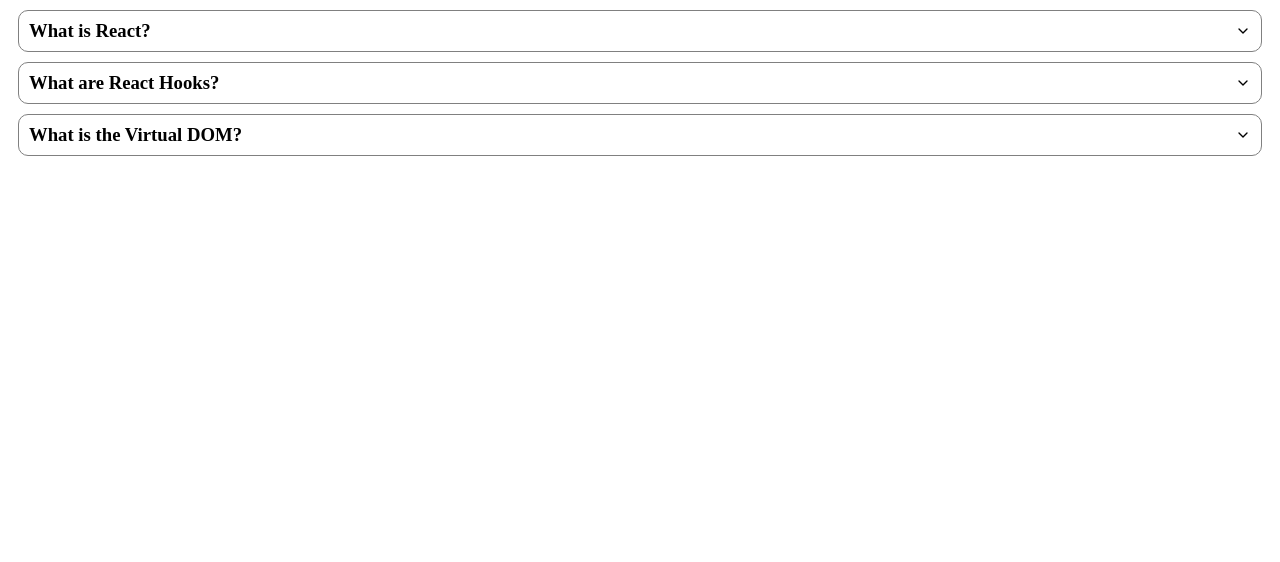
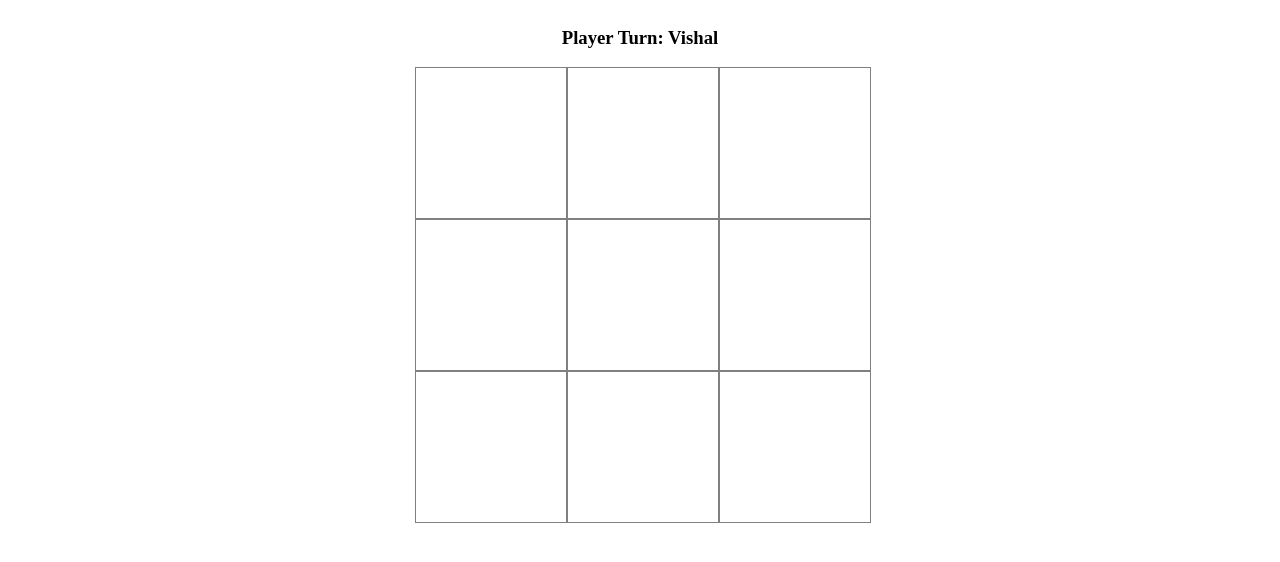
Before and after one commit to baliyan98/React_Machine_Round, a React (Create React App) app: page / in a window 1280 px wide. Shown: the top 562 px of the page. Built offline with nearby package versions, Linux system fonts and the light colour scheme.

Commit message:
tic tac toe

```diff
--- /dev/null
+++ b/src/TicTacToe/TicTacToe.js
@@ -0,0 +1,108 @@
+import { useState, useEffect } from "react";
+
+const GRID_SIZE = 9;
+const PLAYER_1 = "Vishal";
+const PLAYER_2 = "Saransh";
+const WINNING_COMBINATION = [
+  [0, 1, 2],
+  [3, 4, 5],
+  [6, 7, 8],
+  [0, 3, 6],
+  [1, 4, 7],
+  [2, 5, 8],
+  [0, 4, 8],
+  [2, 4, 6],
+];
+
+export const TicTacToe = () => {
+  const [clickedGrids, setClickedGrids] = useState(new Map());
+  const [playerTurn, setPlayerTurn] = useState(PLAYER_1);
+  const [winner, setWinner] = useState(null);
+
+  const handleGridClicked = (index) => {
+    if (winner || clickedGrids.has(index)) return;
+
+    setClickedGrids((prev) => {
+      const newMap = new Map(prev);
+      newMap.set(index, playerTurn === PLAYER_1 ? "O" : "X");
+      return newMap;
+    });
+  };
+
+  useEffect(() => {
+    const winningPlayer = checkWinner(clickedGrids);
+    if (winningPlayer) {
+      setWinner(playerTurn);
+    } else {
+      setPlayerTurn((prev) => (prev === PLAYER_1 ? PLAYER_2 : PLAYER_1));
+    }
+  }, [clickedGrids]);
+
+  const checkWinner = (gridState) => {
+    return WINNING_COMBINATION.some(
+      ([a, b, c]) =>
+        gridState.get(a) &&
+        gridState.get(a) === gridState.get(b) &&
+        gridState.get(a) === gridState.get(c)
+    );
+  };
+
+  return (
+    <div
+      style={{
+        display: "flex",
+        flexDirection: "column",
+        justifyContent: "center",
+        alignItems: "center",
+      }}
+    >
+      <h3>{winner ? `Winner: ${winner}` : `Player Turn: ${playerTurn}`}</h3>
+      <div
+        style={{
+          display: "grid",
+          gridTemplateColumns: "repeat(3, 1fr)",
+          width: "450px",
+          gap: "0",
+        }}
+      >
+        {Array.from({ length: GRID_SIZE }).map((_, index) => (
+          <div
+            key={index}
+            style={{
+              width: "150px",
+              height: "150px",
+              border: "1px solid grey",
+              display: "flex",
+              justifyContent: "center",
+              alignItems: "center",
+              fontSize: "50px",
+              cursor: winner ? "not-allowed" : "pointer",
+              background: winner ? "#ddd" : "white",
+            }}
+            onClick={() => handleGridClicked(index)}
+          >
+            {clickedGrids.get(index)}
+          </div>
+        ))}
+      </div>
+
+      {winner && (
+        <button
+          style={{
+            marginTop: "20px",
+            padding: "10px",
+            fontSize: "16px",
+            cursor: "pointer",
+          }}
+          onClick={() => {
+            setClickedGrids(new Map());
+            setPlayerTurn(PLAYER_1);
+            setWinner(null);
+          }}
+        >
+          Restart Game
+        </button>
+      )}
+    </div>
+  );
+};
--- a/src/index.js
+++ b/src/index.js
@@ -10,12 +10,13 @@
 import { ToggleTheme } from "./ContextApi/ContextApi";
 import { ContextProvider } from "./ContextApi/ContextApi";
 import { Accordion } from "./Accordion/Accordion";
+import { TicTacToe } from "./TicTacToe/TicTacToe";
 
 const rootElement = document.getElementById("root");
 const root = createRoot(rootElement);
 
 root.render(
   <StrictMode>
-    <Accordion />
+    <TicTacToe />
   </StrictMode>
 );
```
